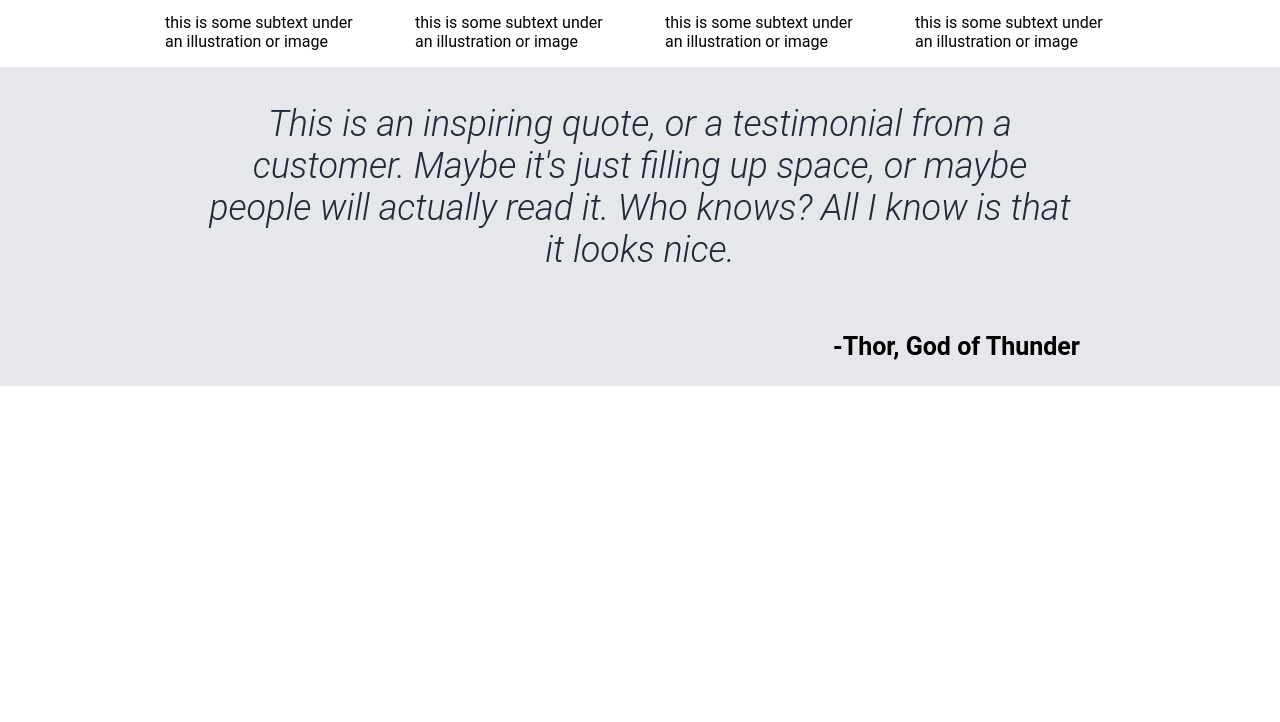
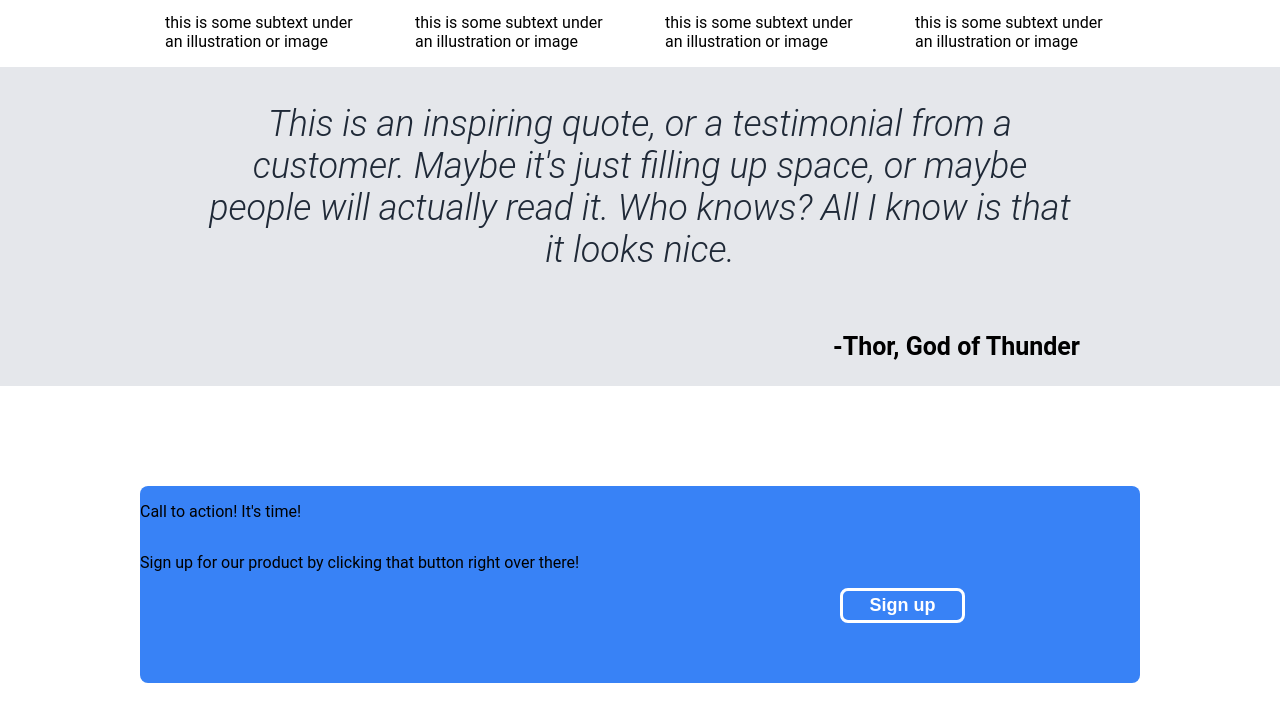
Before and after one commit to charliefenton-png/landing-page, a plain HTML site: page index.html in a window 1280 px wide. Shown: the part 784-1506 px from the top of the page. Before the commit the page ends 1170 px from the top, so only its background shows below. Drawn offline with Linux system fonts and the light colour scheme.

Commit message:
started bottom section

```diff
--- a/index.html
+++ b/index.html
@@ -61,14 +61,13 @@
     Who knows? All I know is that it looks nice.
   </p>
   <p class="underquotename">-Thor, God of Thunder</p>
-
-
-
-
-
-
-
-
+</div>
+  <div class="bottomsection">
+  <div class="bluebox">
+    <p class="calltoaction">Call to action! It's time!</p>
+    <p class="clickbuttontext">Sign up for our product by clicking that button right over there!</p>
+    <button class="bottombutton">Sign up</button>
+  </div>
 </div>
   </div>
  </div>
--- a/styles.css
+++ b/styles.css
@@ -3,6 +3,7 @@ display: flex;
 font-family: Roboto;
 margin: 0;
 min-width: 100vh;
+min-height: 1800px;
 }
 
 .header {
@@ -139,7 +140,7 @@ width: 200px;
 display: flex;
 flex-direction: column;
 background-color: #E5E7EB;
-min-height: 300px;
+height: fit-content;
 align-items: flex-end;
 }
 
@@ -159,3 +160,38 @@ font-weight: bold;
 font-size: 25px;
 margin-right: 200px;
 }
+
+
+.bottomsection {
+display: flex;
+max-height: 250px;
+flex-direction: column;
+align-items: center;
+}
+
+.bluebox {
+background-color: #3882F6;
+height: 200px;
+width: 1000px;
+display: flex;
+flex-direction: column;
+justify-content: center;
+margin-top: 100px;
+border-radius: 8px;
+}
+
+.bottombutton {
+width: 125px;
+height: 35px;
+border-radius: 8px;
+margin-left: 700px;
+margin-bottom: 60px;
+color: white;
+background-color: #3882F6;
+border-color: white;
+border-style: solid;
+border-width: medium;
+font-weight: bold;
+font-size: large;
+
+}
```
